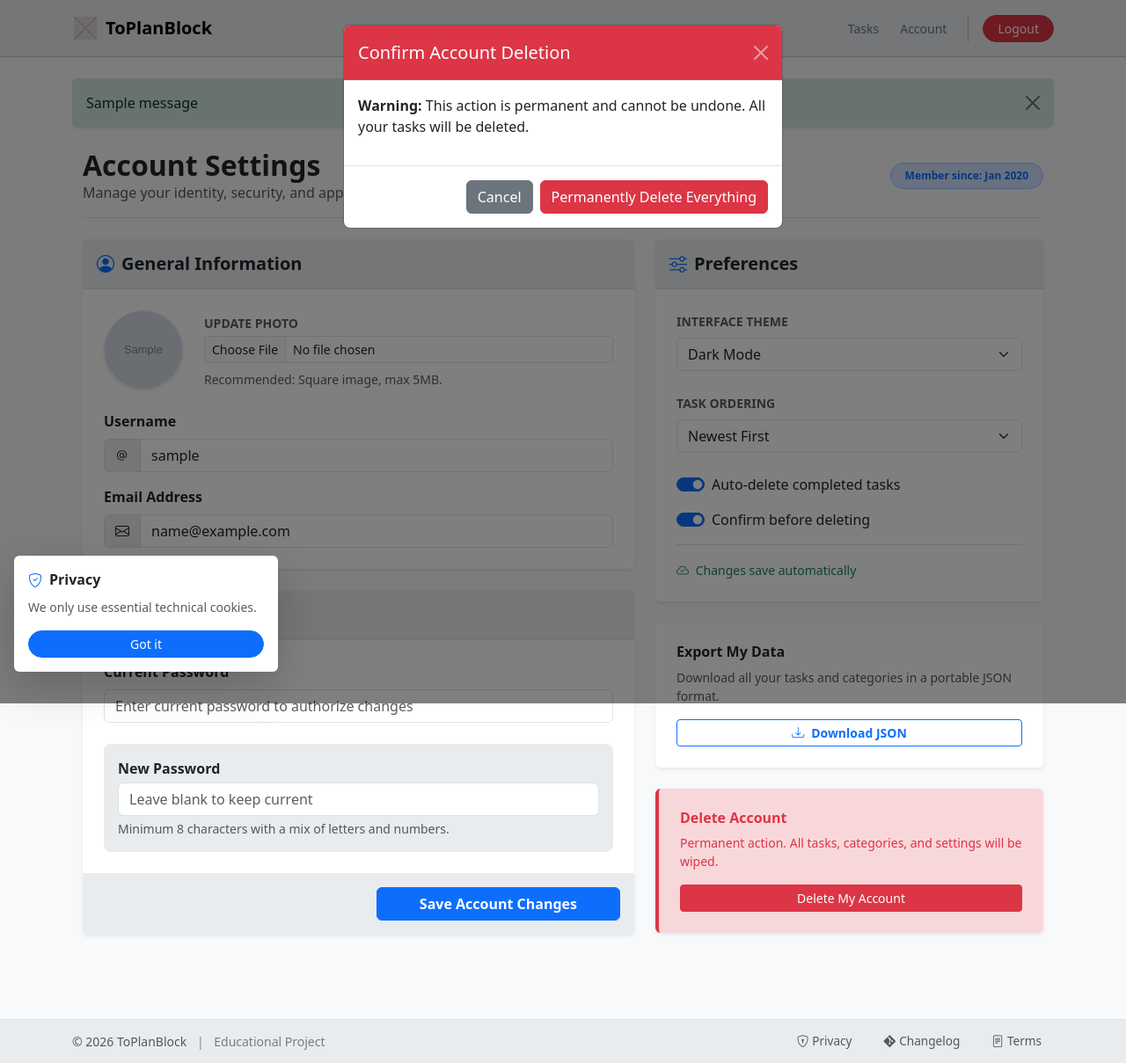
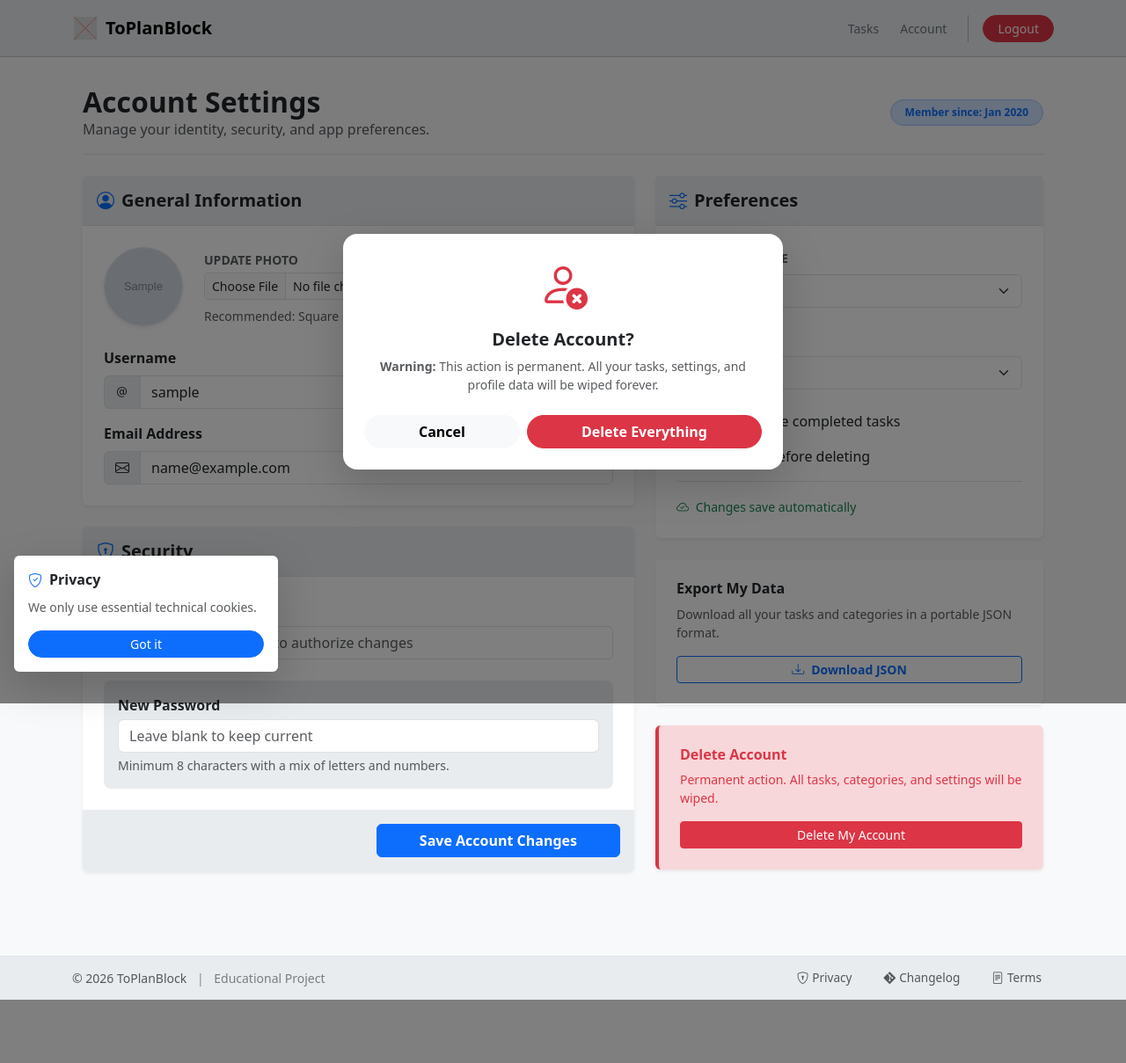
Before and after one commit to ErMichele/ToPlanBlock, a Flask app: page /account in a window 1280 px wide, after a click on "Delete My Account". Shown: the whole page at 88% size. After the commit the page ends 1137 px from the top, so only its background shows below. Run offline with Flask 3, Linux system fonts and the light colour scheme; a user stored in the database is signed in; tables that the repository leaves empty hold one stand-in row (values such as "Sample post"); grey boxes marked "Sample" are stand-in pictures; one stand-in notice (Sample message) is shown; some libraries are stand-ins or nearby versions.

Commit message:
Made the default flash a toast, unified the handling, revamped the old modals in the account page and the css of the base page

```diff
--- a/static/css/style.css
+++ b/static/css/style.css
@@ -40,7 +40,34 @@ body {
 }
 
 .content-wrapper {
-  flex: 1;
+  flex: 1 0 auto;
+}
+
+main {
+  animation: fadeInContent 0.4s ease-in-out;
+}
+
+@keyframes fadeInContent {
+  from { opacity: 0; transform: translateY(10px); }
+  to { opacity: 1; transform: translateY(0); }
+}
+
+.toast.showing {
+    animation: slideInRight 0.35s ease-out forwards;
+}
+
+.toast.hiding {
+    animation: slideOutRight 0.35s ease-in forwards;
+}
+
+@keyframes slideInRight {
+    from { transform: translateX(100%); opacity: 0; }
+    to { transform: translateX(0); opacity: 1; }
+}
+
+@keyframes slideOutRight {
+    from { transform: translateX(0); opacity: 1; }
+    to { transform: translateX(100%); opacity: 0; }
 }
 
 #cookie-banner {
@@ -171,29 +198,12 @@ body {
   background-color: var(--bs-tertiary-bg);
 }
 
-.toast.bg-success {
-  color: white;
-}
-
-.toast.bg-danger {
-  color: white;
-}
-
 #loading-overlay {
   transition: opacity 0.2s ease-in-out;
 }
 
 .progress-bar {
     transition: width 0.6s cubic-bezier(0.4, 0, 0.2, 1) !important;
-}
-
-.toast.showing {
-    animation: slideInLeft 0.3s ease-out;
-}
-
-@keyframes slideInLeft {
-    from { transform: translateX(-100%); }
-    to { transform: translateX(0); }
 }
 
 .markdown-content ul,
--- a/static/js/account.js
+++ b/static/js/account.js
@@ -1,7 +1,6 @@
 document.addEventListener('DOMContentLoaded', function () {
     const infoForm = document.getElementById('profileForm');
-    const unsavedModal = new bootstrap.Modal(document.getElementById('unsavedChangesModal'));
-    const saveToast = new bootstrap.Toast(document.getElementById('saveToast'));
+    const unsavedModal = new bootstrap.Modal(document.getElementById('unsavedChangesModal'))
     let targetUrl = '';
     let skipCheck = false;
 
@@ -61,7 +60,7 @@ document.addEventListener('DOMContentLoaded', function () {
                 });
 
                 if (response.ok) {
-                    saveToast.show();
+                    window.showToast("Preferences saved automatically.", "success");
                     const theme = formData.get('theme');
                     if (theme) {
                         const target = theme === 'system'
--- a/static/js/main.js
+++ b/static/js/main.js
@@ -2,12 +2,14 @@ document.addEventListener('DOMContentLoaded', () => {
     const yearEl = document.getElementById('year');
     if (yearEl) yearEl.textContent = new Date().getFullYear();
     const cookieBtn = document.getElementById('accept-cookies-btn');
-    if (cookieBtn) {
-        cookieBtn.addEventListener('click', acceptCookies);
-    }
+    if (cookieBtn) cookieBtn.addEventListener('click', acceptCookies);
     checkCookies();
     initThemeListener();
-    checkCookies();
+    const toastElements = document.querySelectorAll('.toast');
+    toastElements.forEach(el => {
+        const toast = new bootstrap.Toast(el, { delay: 5000 });
+        toast.show();
+    });
 });
 
 function checkCookies() {
@@ -32,3 +34,34 @@ function initThemeListener() {
         });
     }
 }
+
+window.showToast = function(message, type = 'dark') {
+    const container = document.getElementById('mainToastContainer');
+    if (!container) return;
+
+    const bgClass = {
+        'success': 'bg-success',
+        'error': 'bg-danger',
+        'danger': 'bg-danger',
+        'warning': 'bg-warning',
+        'info': 'bg-info'
+    }[type] || 'bg-dark';
+
+    const toastId = 'toast-' + Date.now();
+    const html = `
+        <div id="${toastId}" class="toast align-items-center text-white ${bgClass} border-0 shadow-lg mb-2" role="alert" aria-live="assertive" aria-atomic="true">
+            <div class="d-flex">
+                <div class="toast-body">
+                    <i class="bi bi-info-circle me-2"></i>${message}
+                </div>
+                <button type="button" class="btn-close btn-close-white me-2 m-auto" data-bs-dismiss="toast"></button>
+            </div>
+        </div>`;
+
+    container.insertAdjacentHTML('beforeend', html);
+    const el = document.getElementById(toastId);
+    const toast = new bootstrap.Toast(el, { delay: 5000 });
+    toast.show();
+
+    el.addEventListener('hidden.bs.toast', () => el.remove());
+};
--- a/templates/account.html
+++ b/templates/account.html
@@ -156,51 +156,38 @@
   </div>
 </div>
 
-<div class="modal fade" id="deleteAccountModal" tabindex="-1" aria-hidden="true">
-  <div class="modal-dialog">
-    <div class="modal-content">
-      <div class="modal-header bg-danger text-white">
-        <h5 class="modal-title">Confirm Account Deletion</h5>
-        <button type="button" class="btn-close btn-close-white" data-bs-dismiss="modal"></button>
-      </div>
-      <div class="modal-body">
-        <p><strong>Warning:</strong> This action is permanent and cannot be undone. All your tasks will be deleted.</p>
-      </div>
-      <div class="modal-footer">
-        <button type="button" class="btn btn-secondary" data-bs-dismiss="modal">Cancel</button>
-        <form method="POST" action="{{ url_for('delete_account') }}">
-          <input type="hidden" name="csrf_token" value="{{ csrf_token() }}" />
-          <button type="submit" class="btn btn-danger">Permanently Delete Everything</button>
-        </form>
+<div class="modal fade" id="unsavedChangesModal" tabindex="-1" aria-hidden="true">
+  <div class="modal-dialog modal-dialog-centered modal-sm">
+    <div class="modal-content border-0 shadow-lg rounded-4">
+      <div class="modal-body p-4 text-center">
+        <div class="text-warning mb-3"><i class="bi bi-exclamation-circle display-4"></i></div>
+        <h5 class="fw-bold mb-2">Unsaved Changes</h5>
+        <p class="small text-muted mb-4">You have unsaved changes. If you leave now, they will be lost.</p>
+        <div class="d-flex flex-column gap-2">
+          <button type="button" class="btn btn-primary rounded-pill fw-bold py-2" data-bs-dismiss="modal">Stay and Save</button>
+          <button type="button" id="confirmLeaveBtn" class="btn btn-link text-danger text-decoration-none fw-bold">Leave Anyway</button>
+        </div>
       </div>
     </div>
   </div>
 </div>
 
-<div class="toast-container position-fixed bottom-0 end-0 p-3">
-  <div id="saveToast" class="toast align-items-center text-white bg-success border-0" role="alert" aria-live="assertive"
-    aria-atomic="true">
-    <div class="d-flex">
-      <div class="toast-body">Preferences saved automatically.</div>
-      <button type="button" class="btn-close btn-close-white me-2 m-auto" data-bs-dismiss="toast"></button>
-    </div>
-  </div>
-</div>
-
-<div class="modal fade" id="unsavedChangesModal" tabindex="-1" aria-labelledby="unsavedModalLabel" aria-hidden="true">
+<div class="modal fade" id="deleteAccountModal" tabindex="-1" aria-hidden="true">
   <div class="modal-dialog modal-dialog-centered">
-    <div class="modal-content">
-      <div class="modal-header">
-        <h5 class="modal-title" id="unsavedModalLabel">Unsaved Changes</h5>
-        <button type="button" class="btn-close" data-bs-dismiss="modal" aria-label="Close"></button>
-      </div>
-      <div class="modal-body">
-        <p>You have unsaved changes in <strong>General Information & Security</strong>.</p>
-        <p class="mb-0">If you leave now, these changes will be lost. Do you want to stay and save?</p>
-      </div>
-      <div class="modal-footer">
-        <button type="button" class="btn btn-secondary" data-bs-dismiss="modal">Stay and Save</button>
-        <button type="button" id="confirmLeaveBtn" class="btn btn-danger">Leave Anyway</button>
+    <div class="modal-content border-0 shadow-lg rounded-4">
+      <div class="modal-body p-4 text-center">
+        <div class="text-danger mb-3"><i class="bi bi-person-x display-4"></i></div>
+        <h5 class="fw-bold mb-2">Delete Account?</h5>
+        <p class="small text-muted mb-4">
+          <strong>Warning:</strong> This action is permanent. All your tasks, settings, and profile data will be wiped forever.
+        </p>
+        <div class="d-flex gap-2">
+          <button type="button" class="btn btn-light rounded-pill flex-fill fw-bold" data-bs-dismiss="modal">Cancel</button>
+          <form method="POST" action="{{ url_for('delete_account') }}" class="flex-fill">
+            <input type="hidden" name="csrf_token" value="{{ csrf_token() }}" />
+            <button type="submit" class="btn btn-danger rounded-pill w-100 fw-bold">Delete Everything</button>
+          </form>
+        </div>
       </div>
     </div>
   </div>
--- a/templates/base.html
+++ b/templates/base.html
@@ -1,6 +1,7 @@
 <!DOCTYPE html>
 {% set theme_pref = session.get('theme', 'system') %}
-<html lang="en" data-theme-pref="{{ theme_pref }}" data-bs-theme="{% if theme_pref != 'system' %}{{ theme_pref }}{% endif %}">
+<html lang="en" data-theme-pref="{{ theme_pref }}"
+  data-bs-theme="{% if theme_pref != 'system' %}{{ theme_pref }}{% endif %}">
 
 <head>
   <meta charset="UTF-8">
@@ -9,7 +10,7 @@
   <link href="https://cdn.jsdelivr.net/npm/bootstrap@5.3.2/dist/css/bootstrap.min.css" rel="stylesheet">
   <link rel="stylesheet" href="https://cdn.jsdelivr.net/npm/bootstrap-icons@1.11.3/font/bootstrap-icons.min.css">
   <script nonce="{{ g.nonce }}">
-    (function() {
+    (function () {
       const html = document.documentElement;
       const pref = html.getAttribute('data-theme-pref');
       if (pref === 'system') {
@@ -51,20 +52,30 @@
     </div>
   </nav>
 
-  <main class="content-wrapper container py-4">
+  <main class="content-wrapper container py-4 flex-grow-1 mt-2">
+    {% block content %}{% endblock %}
+  </main>
+
+  <div id="mainToastContainer" class="toast-container position-fixed bottom-0 end-0 p-3" style="z-index: 1100;">
     {% with messages = get_flashed_messages(with_categories=true) %}
     {% if messages %}
     {% for category, message in messages %}
-    <div class="alert alert-{{ category }} alert-dismissible fade show border-0 shadow-sm mb-4" role="alert">
-      {{ message }}
-      <button type="button" class="btn-close" data-bs-dismiss="alert" aria-label="Close"></button>
+    <div
+      class="toast align-items-center text-white bg-{{ 'danger' if category == 'error' else category if category != 'message' else 'dark' }} border-0 shadow-lg mb-2"
+      role="alert" aria-live="assertive" aria-atomic="true">
+      <div class="d-flex">
+        <div class="toast-body d-flex align-items-center">
+          <i class="bi {{ 'bi-exclamation-octagon' if category == 'error' else 'bi-check-circle' }} me-2"></i>
+          {{ message }}
+        </div>
+        <button type="button" class="btn-close btn-close-white me-2 m-auto" data-bs-dismiss="toast"
+          aria-label="Close"></button>
+      </div>
     </div>
     {% endfor %}
     {% endif %}
     {% endwith %}
-
-    {% block content %}{% endblock %}
-  </main>
+  </div>
 
   <footer class="bg-body-secondary py-2 mt-auto border-top">
     <div class="container">
```
Also changed, not shown: static/js/todo.js (+2 -14 lines), templates/todo.html (+0 -9 lines).
